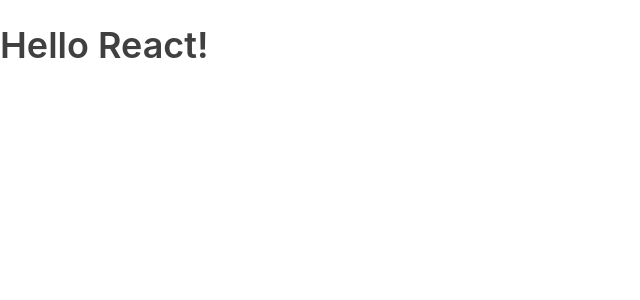
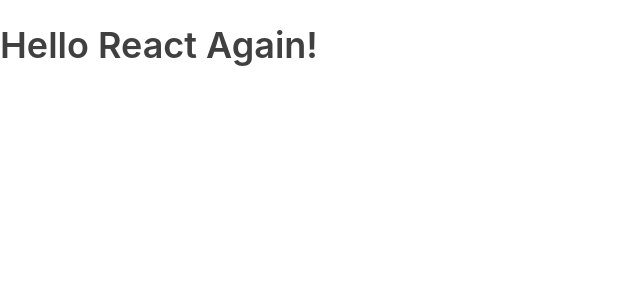
Before and after one commit to mehmetcandinc/LearnReact, a React (Create React App) app in the folder react-tutorial/: page / in a window 1280 px wide. Shown: the top 300 px of the page, without its empty margins (0-640 px from the left). Built offline with nearby package versions, Linux system fonts and the light colour scheme.

Commit message:
create App.js and index.js some contents moved

```diff
--- /dev/null
+++ b/react-tutorial/src/App.js
@@ -0,0 +1,13 @@
+import React, { Component } from "react";
+
+class App extends Component {
+    render() {
+        return(
+            <div className="App">
+                <h1>Hello React Again!</h1>
+            </div>
+        )
+    }
+}
+
+export default App
--- a/react-tutorial/src/index.js
+++ b/react-tutorial/src/index.js
@@ -1,17 +1,8 @@
 import React,{ Component } from 'react'
 import ReactDOM from 'react-dom'
 import './index.css'
+import App from 'App.js'
 
-
-class App extends React.Component{
-  render(){
-    return(
-      <div className='App'>
-        <h1>Hello React!</h1>
-      </div>
-    )
-  }
-}
 
 ReactDOM.render(<App/>,document.getElementById('root'))
 //*********** same output *******************
```
